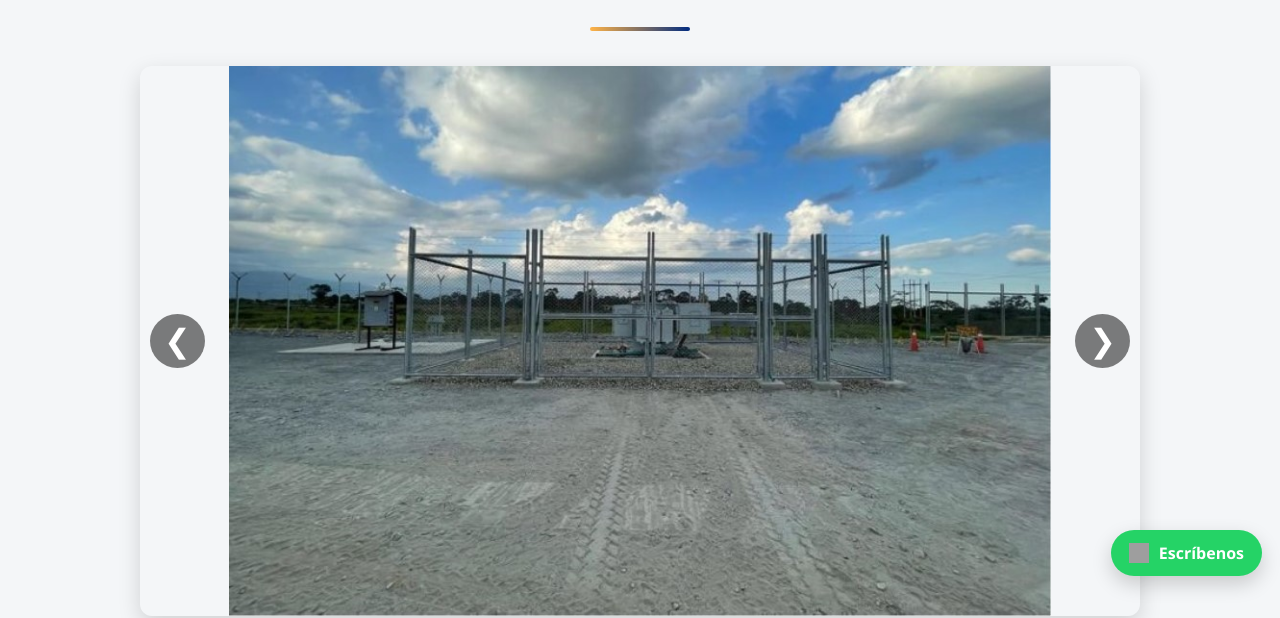
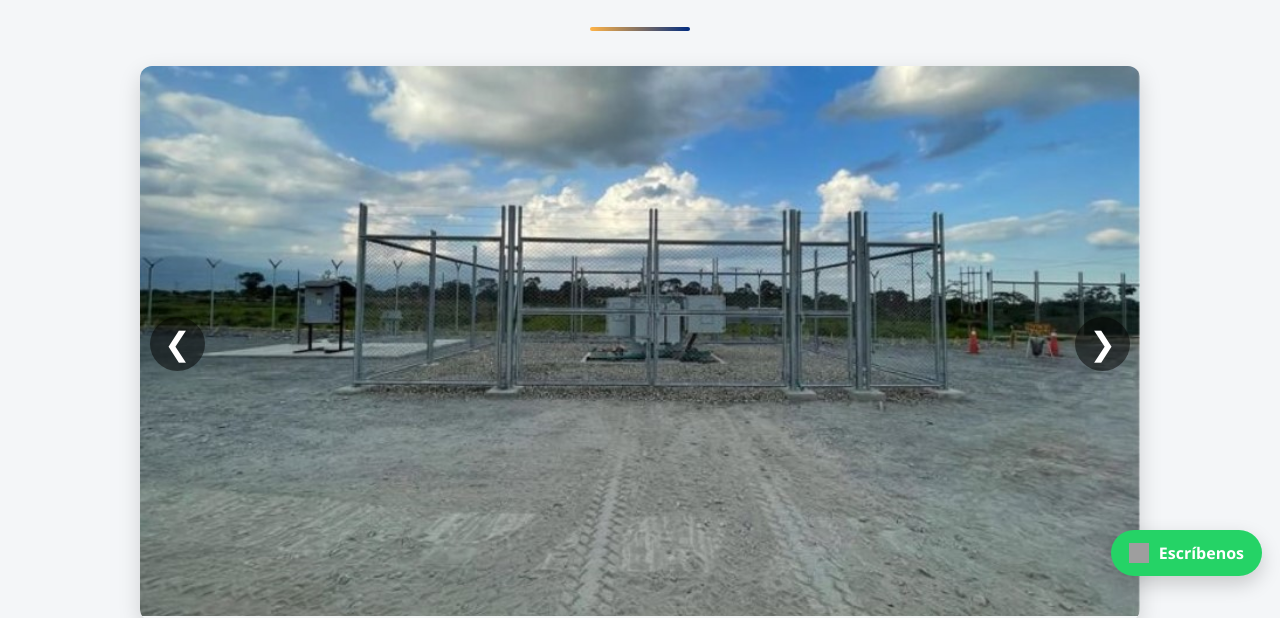
Before and after one commit to mceingenieria/mceingenieria.github.io, a plain HTML site: page galeria.html in a window 1280 px wide. Shown: the part 206-824 px from the top of the page. Drawn offline with Linux system fonts and the light colour scheme; grey boxes are pictures that could not be loaded.

Commit message:
Add files via upload

```diff
--- a/galeria.html
+++ b/galeria.html
@@ -46,17 +46,19 @@
       display:flex;
       transition:transform 0.6s ease-in-out;
       width:100%;
+      align-items:flex-start;
     }
     .carousel-item{
       min-width:100%;
+
       box-sizing:border-box;
+
     }
     .carousel-inner img{
       width:100%;
       height:auto;
       max-height:550px;
-      object-fit:contain;
-      display:block;
+      object-fit:cover;
     }
     .carousel-btn{
       position:absolute;top:50%;transform:translateY(-50%);
```
